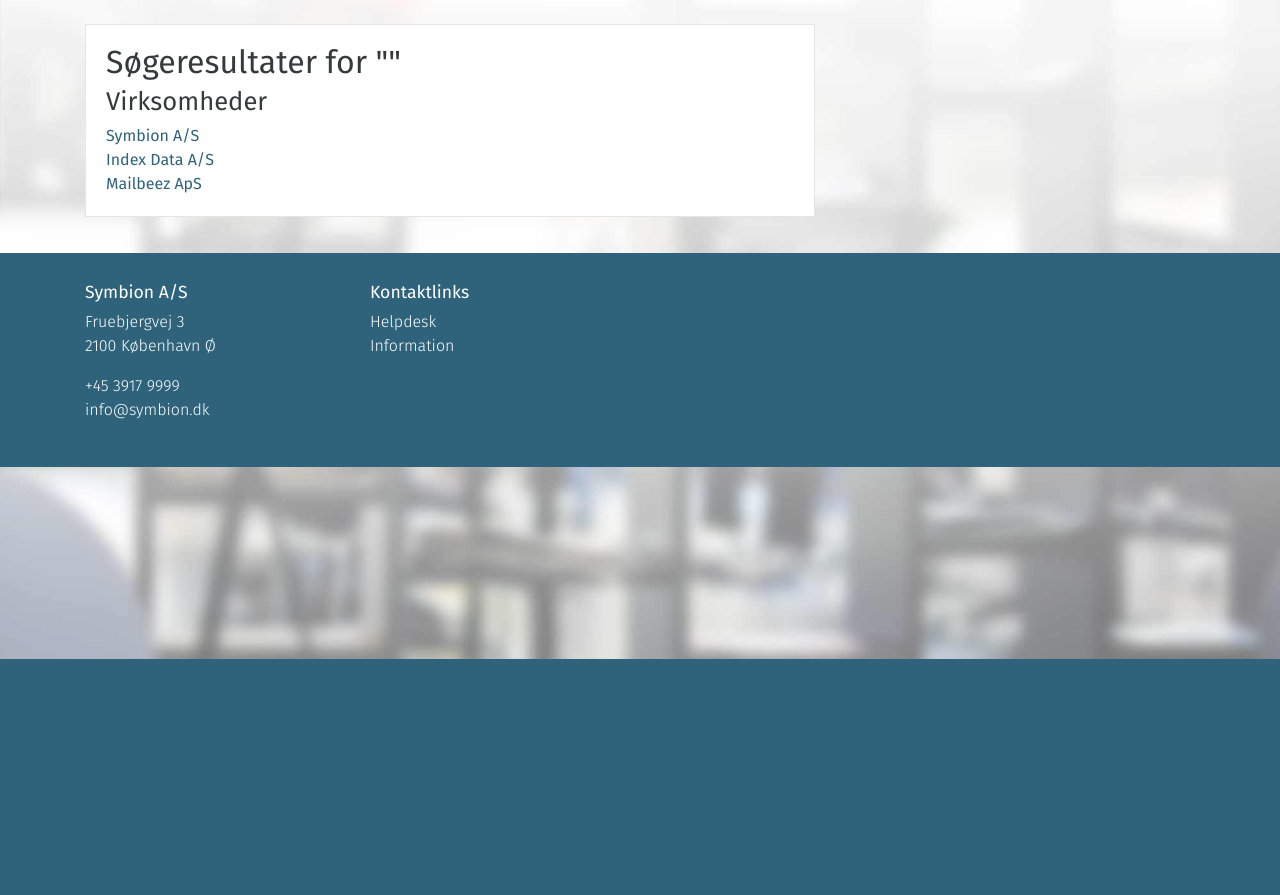
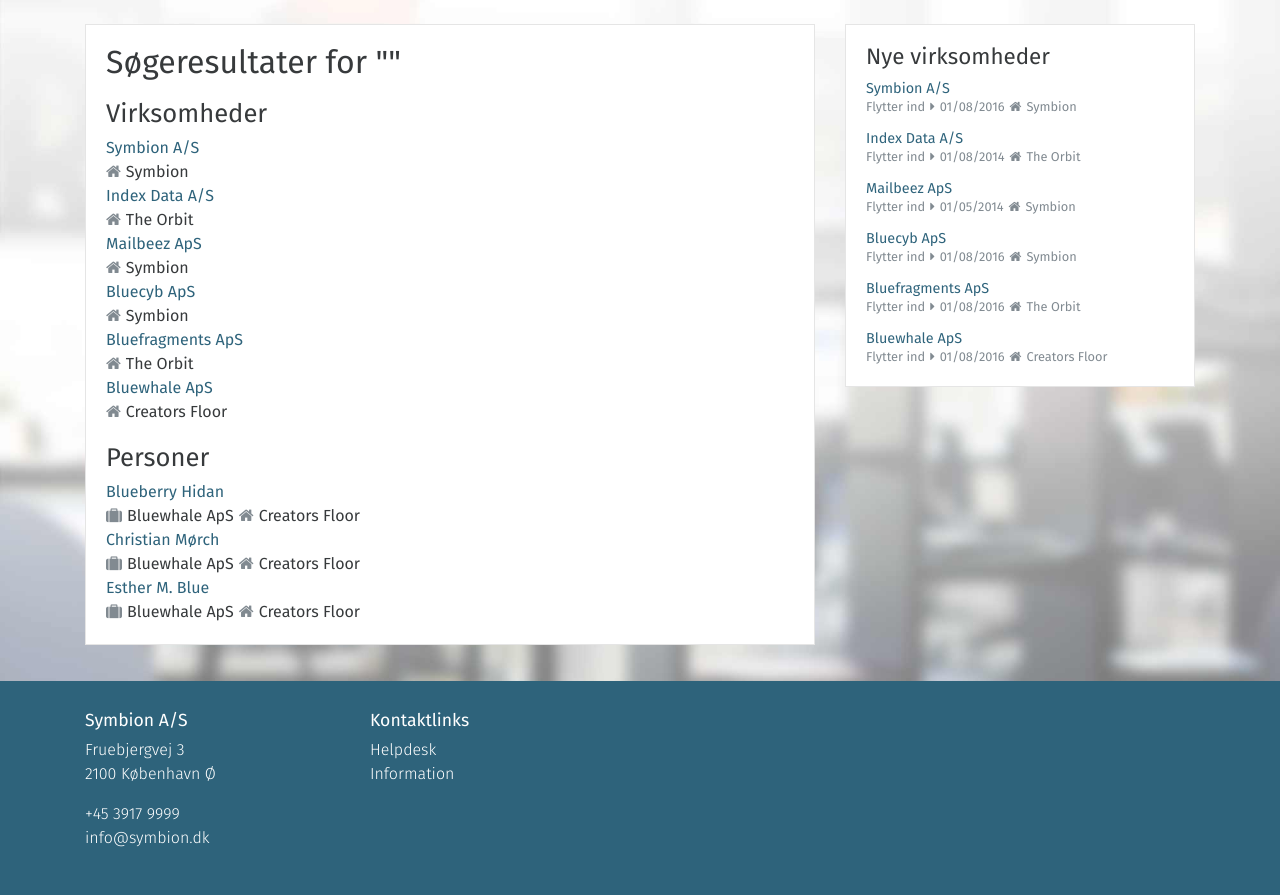
Before and after one commit to seedorff/mitsymbion, a PHP site: page /index.php?page=search in a window 1280 px wide. Shown: the part 141-1036 px from the top of the page. Before the commit the page ends 800 px from the top, so only its background shows below. Run offline with PHP 8.4, Linux system fonts and the light colour scheme; data that the repository does not hold is empty; a stand-in replaces the project's code that opens the database connection; some libraries are stand-ins or nearby versions.

Commit message:
opdateret visning af søgeresultater

```diff
--- a/css/sass/_feeds.scss
+++ b/css/sass/_feeds.scss
@@ -31,9 +31,6 @@ $symbion-feed: $muted-green;
 }
 .card.feed.symbion a {
   color: $symbion-feed;
-}
-.post-feed .post-meta i, .post-heading i, .card.feed .feed-meta i {
-  margin: 0 5px;
 }
 
 /*****************
--- a/css/sass/_icons.scss
+++ b/css/sass/_icons.scss
@@ -1,3 +1,12 @@
+.post-feed .post-meta i, .post-heading i, .card.feed .feed-meta i, .sep-icon {
+  margin: 0 5px;
+}
+.sep-icon.first {
+	margin: 0 5px 0 0;
+}
+.sep-icon.last {
+	margin: 0 0 0 5px;
+}
 .spot-icon {
 	margin: 15px 15px;
 	width: 3rem;
--- /dev/null
+++ b/css/sass/_search.scss
@@ -0,0 +1,9 @@
+/*****************
+  Search results
+******************/
+.search-results section {
+	margin-top: 20px;
+}
+.search-results .result-link {
+	display:block;
+}
--- a/css/sass/style.scss
+++ b/css/sass/style.scss
@@ -5,6 +5,7 @@
 @import "header";
 @import "footer";
 @import "searchbar";
+@import "search";
 @import "navigation";
 @import "feeds";
 @import "datepicker";
--- a/inc/feeds/virksomheder.json
+++ b/inc/feeds/virksomheder.json
@@ -33,10 +33,13 @@
 		"description": "Lorem ipsum dolor sit amet, consectetur adipisicing elit. Quaerat, velit, pariatur! Assumenda est velit quos obcaecati ea saepe laudantium, quod totam dolores omnis error sunt repudiandae officiis optio explicabo corrupti? Lorem ipsum dolor sit amet, consectetur adipisicing elit. Quaerat, velit, pariatur! Assumenda est velit quos obcaecati ea saepe laudantium, quod totam dolores omnis error sunt repudiandae officiis optio explicabo corrupti?Lorem ipsum dolor sit amet, consectetur adipisicing elit. Quaerat, velit, pariatur! Assumenda est velit quos obcaecati ea saepe laudantium, quod totam dolores omnis error sunt repudiandae officiis optio explicabo corrupti?",
 		"employees": [
 			{
-				"name": "Trine P. Klausen"
+				"name": "Trine P. Blue"
 			},
 			{
 				"name": "David S. Thomsen"
+			},
+			{
+				"name": "David Blue Thomsen"
 			}
 		]
 	},
@@ -64,5 +67,71 @@
 				"name": "Tobias N. Frederiksen"
 			}
 		]
+	},
+	{
+		"id": "6003",
+		"company": "Bluecyb ApS",
+		"location": "Symbion",
+		"move-in-date": "01/08/2016",
+		"cvr": "12345678",
+		"phone": "87654321",
+		"website": "http://symbion.dk",
+		"email": "hej@symbion.dk",
+		"description": "Lorem ipsum dolor sit amet, consectetur adipisicing elit. Quaerat, velit, pariatur! Assumenda est velit quos obcaecati ea saepe laudantium, quod totam dolores omnis error sunt repudiandae officiis optio explicabo corrupti? Lorem ipsum dolor sit amet, consectetur adipisicing elit. Quaerat, velit, pariatur! Assumenda est velit quos obcaecati ea saepe laudantium, quod totam dolores omnis error sunt repudiandae officiis optio explicabo corrupti?Lorem ipsum dolor sit amet, consectetur adipisicing elit. Quaerat, velit, pariatur! Assumenda est velit quos obcaecati ea saepe laudantium, quod totam dolores omnis error sunt repudiandae officiis optio explicabo corrupti?",
+		"employees": [
+			{
+				"name": "Oliver S. Rasmussen"
+			},
+			{
+				"name": "Alberte S. Iversen"
+			},
+			{
+				"name": "Esther M. Ravn"
+			}
+		]
+	},
+	{
+		"id": "6004",
+		"company": "Bluefragments ApS",
+		"location": "The Orbit",
+		"move-in-date": "01/08/2016",
+		"cvr": "12345678",
+		"phone": "87654321",
+		"website": "http://symbion.dk",
+		"email": "hej@symbion.dk",
+		"description": "Lorem ipsum dolor sit amet, consectetur adipisicing elit. Quaerat, velit, pariatur! Assumenda est velit quos obcaecati ea saepe laudantium, quod totam dolores omnis error sunt repudiandae officiis optio explicabo corrupti? Lorem ipsum dolor sit amet, consectetur adipisicing elit. Quaerat, velit, pariatur! Assumenda est velit quos obcaecati ea saepe laudantium, quod totam dolores omnis error sunt repudiandae officiis optio explicabo corrupti?Lorem ipsum dolor sit amet, consectetur adipisicing elit. Quaerat, velit, pariatur! Assumenda est velit quos obcaecati ea saepe laudantium, quod totam dolores omnis error sunt repudiandae officiis optio explicabo corrupti?",
+		"employees": [
+			{
+				"name": "Oliver S. Rasmussen"
+			},
+			{
+				"name": "Alberte S. Iversen"
+			},
+			{
+				"name": "Blue Nielsen"
+			}
+		]
+	},
+	{
+		"id": "6005",
+		"company": "Bluewhale ApS",
+		"location": "Creators Floor",
+		"move-in-date": "01/08/2016",
+		"cvr": "12345678",
+		"phone": "87654321",
+		"website": "http://symbion.dk",
+		"email": "hej@symbion.dk",
+		"description": "Lorem ipsum dolor sit amet, consectetur adipisicing elit. Quaerat, velit, pariatur! Assumenda est velit quos obcaecati ea saepe laudantium, quod totam dolores omnis error sunt repudiandae officiis optio explicabo corrupti? Lorem ipsum dolor sit amet, consectetur adipisicing elit. Quaerat, velit, pariatur! Assumenda est velit quos obcaecati ea saepe laudantium, quod totam dolores omnis error sunt repudiandae officiis optio explicabo corrupti?Lorem ipsum dolor sit amet, consectetur adipisicing elit. Quaerat, velit, pariatur! Assumenda est velit quos obcaecati ea saepe laudantium, quod totam dolores omnis error sunt repudiandae officiis optio explicabo corrupti?",
+		"employees": [
+			{
+				"name": "Blueberry Hidan"
+			},
+			{
+				"name": "Christian Mørch"
+			},
+			{
+				"name": "Esther M. Blue"
+			}
+		]
 	}
 ]
--- a/search.php
+++ b/search.php
@@ -1,8 +1,9 @@
 
 <div class="row">
 	<div class="col-lg-8 main-content">
-		<div class="card card-block">
+		<div class="card card-block search-results">
 	  		<h1>Søgeresultater for "<?php echo $_GET['search']; ?>"</h1>
+	  		<section>
 				<h2>Virksomheder</h2>
 				<ul class="no-style-list">
 		  		<?php
@@ -11,15 +12,43 @@
 		  		$data=json_decode($json,true);
 
 		  		$companyName = $_GET['search'];
-	  		foreach($data as $key => $company){
+		  		foreach($data as $key => $company):
 		  		if(stristr($company['company'],$companyName)): ?>
-	  		<li><a href="<?php echo $site_url; ?>/?company-id=<?php echo $company['id']; ?>"><?php echo $company['company']; ?></a></li>
-	  		<?php endif; } ?>
+		  		<li>
+		  			<a href="<?php echo $site_url; ?>/?company-id=<?php echo $company['id']; ?>" class="result-link"><?php echo $company['company']; ?></a>
+		  			<i class="fa fa-home text-muted sep-icon first"></i><?php echo $company['location']; ?>
+		  		</li>
+
+		  		<?php endif; endforeach; ?>
 		  		</ul>
+		  		<?php if(!stristr($company['company'],$companyName)):?>
+		  			<p>Ingen resultater</p>
+		  		<?php endif; ?>
+	  		</section>
+	  		<section>
+	  			<h2>Personer</h2>
+	  			<ul class="no-style-list">
+	  			<?php
+	  				foreach($company['employees'] as $key => $employer):
+	  				if(stristr($employer['name'],$companyName)): ?>
+
+	  				<li>
+	  					<a href="<?php echo $site_url; ?>/?company-id=<?php echo $company['id']; ?>" class="result-link"><?php echo $employer['name']; ?></a>
+	  					<i class="fa fa-suitcase text-muted sep-icon first"></i><?php echo $company['company']; ?><i class="fa fa-home text-muted sep-icon"></i><?php echo $company['location']; ?>
+	  				</li>
+	  				<?php endif; endforeach; ?>
+	  				</ul>
+	  				<?php if(!stristr($employer['name'],$companyName)):?>
+	  					<p>Ingen resultater</p>
+	  				<?php endif; ?>
+	  			 </ul>
+	  		</section>
+
   		</div>
+
  	</div><!-- /main-content -->
  	<aside class="col-lg-4">
-
+ 		<?php require_once 'inc/widgets/nyevirksomheder.php'; ?>
  	</aside>
 
 </div>
```
Also changed, not shown: css/style.min.css, 2 other files. Lines whose indentation alone changed are shown as unchanged.
